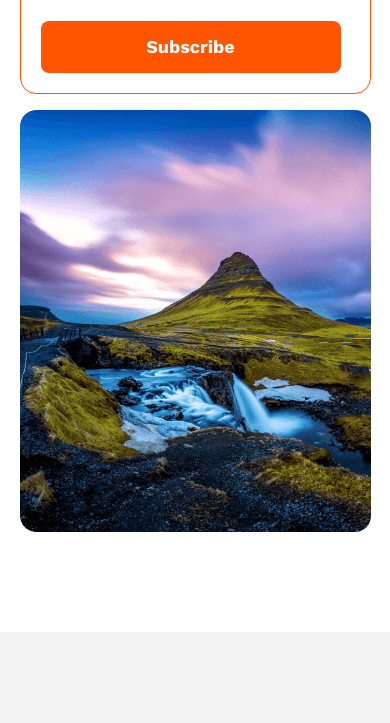
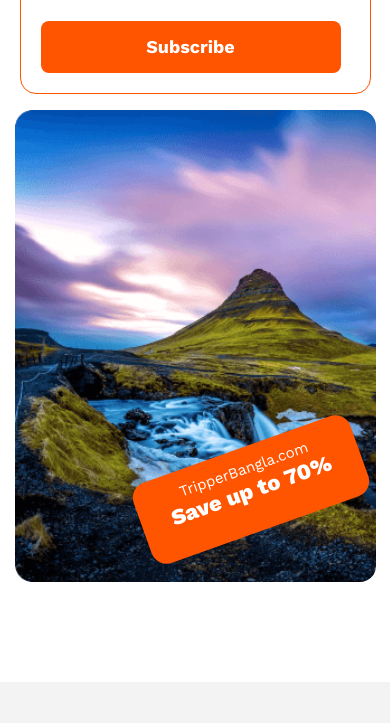
Before and after one commit to Dev-Muhammad-Suhan/Assignment2-NEW-Travel-Website, a plain HTML site: page index.html in a window 390 px wide. Shown: the part 6286-7009 px from the top of the page. Drawn offline with nearby package versions, Linux system fonts and the light colour scheme.

Commit message:
Update Newsletter

```diff
--- a/index.html
+++ b/index.html
@@ -208,7 +208,10 @@
             </div>
 
             <div class="news-img">
-
+                <div class="news-tag">
+                    <p>TripperBangla.com</p>
+                    <h3>Save up to 70%</h3>
+                </div>
             </div>
         </div>
     </section>
--- a/responsiv.css
+++ b/responsiv.css
@@ -118,12 +118,12 @@
     }
 
     .choose-us-box .box-row1 .box-01 {
-        width: 85%;
+        width: 80%;
         height: 250px;
     }
 
     .choose-us-box .box-row1 .box-02 {
-        width: 85%;
+        width: 80%;
         height: 250px;
     }
 
@@ -132,7 +132,7 @@
     }
 
     .choose-us-box .box-row2 .box-03 {
-        width: 85%;
+        width: 80%;
         height: 250px;
     }
 
@@ -177,6 +177,19 @@
         width: 100%;
         height: 422px;
     }
+    .news-tag {
+        width: 230px;
+        height: 85px;
+    }
+    .news-tag p{
+        padding-top: 12px;
+        font-size: 15px;
+        font-weight: 400;
+    }
+    .news-tag h3{
+        font-size: 22.138px;
+        font-weight: 800;
+    }
 
     /* Footer Section */
     footer{
--- a/style.css
+++ b/style.css
@@ -268,6 +268,7 @@ nav {
     position: relative;
     grid-area: img7;
 }
+
 /* Center Text Alignment */
 .d-name-all {
     position: absolute;
@@ -531,13 +532,43 @@ nav {
 
 .news-img {
     width: 58%;
-    height: 422px;
+    height: 375px;
     flex-shrink: 0;
     border-radius: 16px;
     background-image: url(./Images/Rectangle\ 8\ \(1\).png);
     background-repeat: no-repeat;
     object-fit: cover;
     background-size: cover;
+}
+.news-img{
+    display: flex;
+    justify-content: end;
+    align-items: flex-end;
+    padding-bottom: 50px;
+    padding-right: 10px;
+}
+.news-tag {
+    text-align: center;
+    width: 324px;
+    height: 120px;
+    transform: rotate(-19.628deg);
+    flex-shrink: 0;
+
+    border-radius: 16px;
+    background: #FF5400;
+}
+
+.news-tag p {
+    color: #FFF;
+    text-align: center;
+    font-size: 24px;
+    font-weight: 400;
+    padding-top: 16px;
+}
+.news-tag h3 {
+    color: #FFF;
+    font-size: 32px;
+    font-weight: 800;
 }
 
 /* Footer Section */
```
